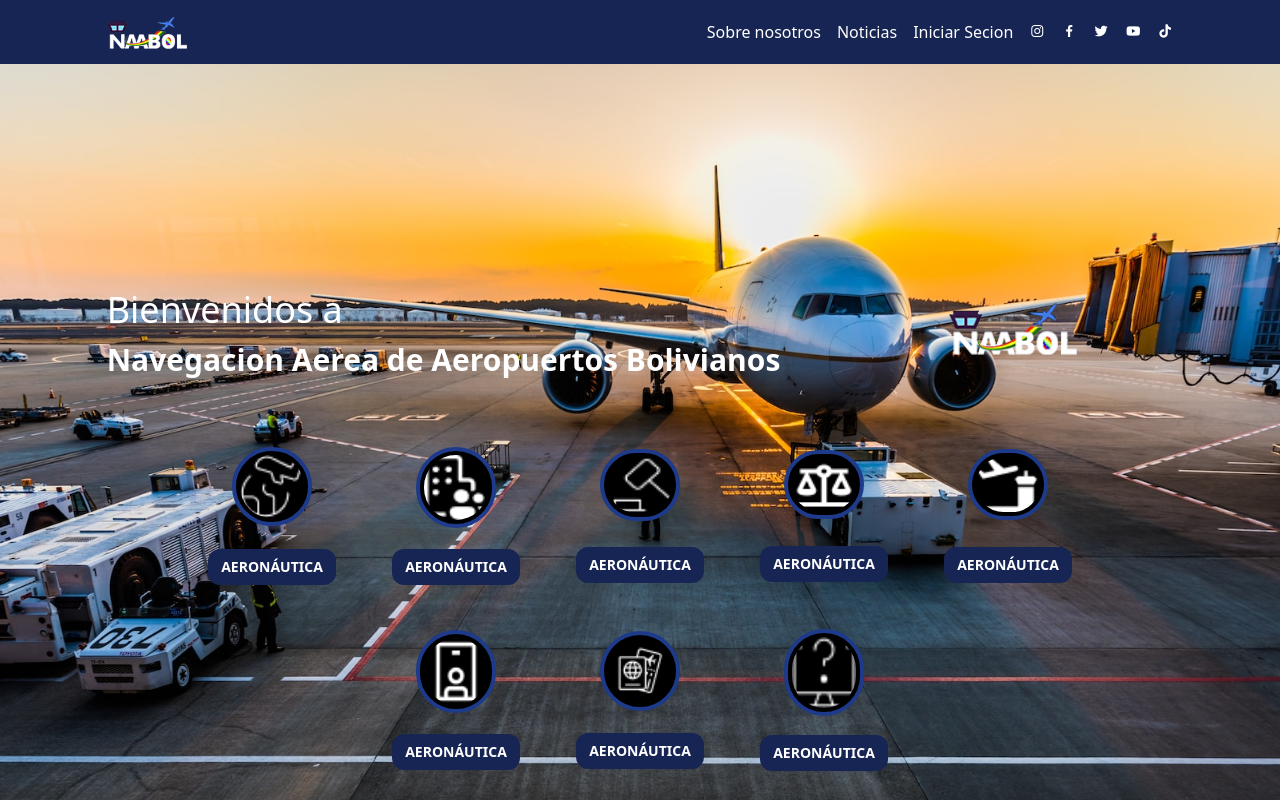
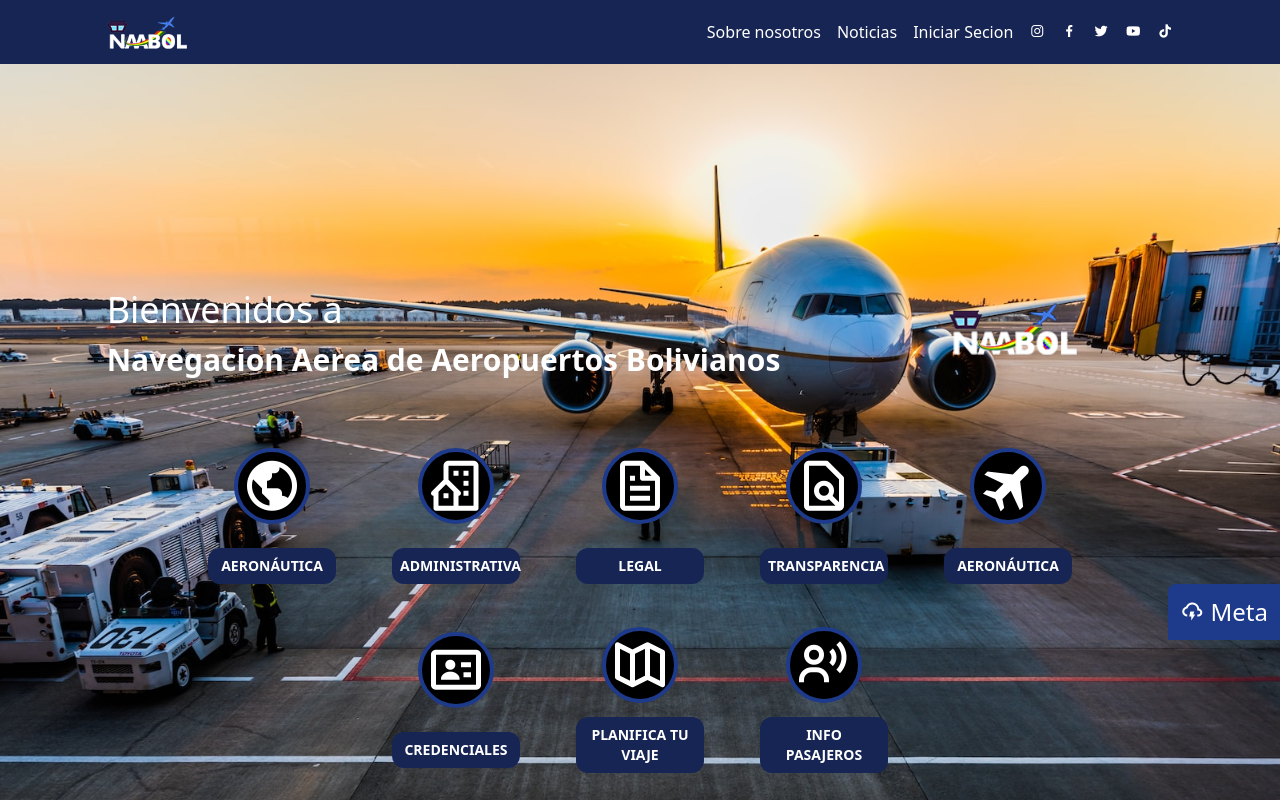
Before and after one commit to JosueCas123/PaginaWebNaabol, a React (Vite) app: page /HomeNaabol in a window 1280 px wide. Shown: the top 800 px of the page. Built offline with nearby package versions, Linux system fonts and the light colour scheme; no server answers.

Commit message:
cambie iconos

```diff
--- a/package.json
+++ b/package.json
@@ -3,7 +3,7 @@
   "private": true,
   "version": "0.0.0",
   "scripts": {
-    "dev": "vite --host 10.12.100.111",
+    "dev": "vite --host 10.12.100.235",
     "build": "vite build",
     "preview": "vite preview"
   },
--- /dev/null
+++ b/src/components/Meta.jsx
@@ -0,0 +1,13 @@
+import React from "react";
+
+export const Meta = () => {
+  return (
+    <>
+      <div className="relative">
+        <button className="fixed bottom-40 right-0  p-3 bg-blue-900 text-white rounded-tl-lg  z-10 text-lg md:text-2xl ">
+          <i className="bx bx-cloud-lightning"></i> Meta
+        </button>
+      </div>
+    </>
+  );
+};
--- a/src/paginas/HomeNaabol.jsx
+++ b/src/paginas/HomeNaabol.jsx
@@ -9,10 +9,10 @@ import { Link } from "react-router-dom";
 import { NoticiaDestacada } from "../components/NoticiaDestacada";
 import useUser from "../hooks/useUser";
 import { RedesSociales } from "../components/RedesSociales";
-
+import { Meta } from "../components/meta";
 
 export const HomeNaabol = () => {
-  const {noticias} =useUser()
+  const { noticias } = useUser();
   return (
     <>
       <Header />
@@ -44,15 +44,38 @@ export const HomeNaabol = () => {
                     href=""
                     className="  w-28 h-24 flex flex-col items-center justify-between m-3 sm:w-32 sm:h-32 sm:justify-around lg:w-40 lg:h-40"
                   >
-                    <div className="">
-                      <img
-                        src="../src/img/icon1.png"
-                        alt=""
-                        className="w-14 rounded-full p-1 border-4  border-blue-900 bg-black sm:w-20 lg:w-20"
-                      />
+                    <div className=" ">
+                      <i className="rounded-full  text-4xl p-1 border-4 border-blue-900 bx bx-world bg-black sm:text-6xl lg:text-6xl"></i>
                     </div>
                     <div className="bg-blue-950 w-24 text-center rounded-xl  font-bold p-1 sm:p-2 sm:w-28 lg:w-32">
                       <p className="text-xs sm:text-sm">AERONÁUTICA</p>
+                    </div>
+                  </a>
+                </Link>
+                <Link to="/Administrativo">
+                  <a
+                    href=""
+                    className="  w-28 h-24 flex flex-col items-center justify-between m-3 sm:w-32 sm:h-32 sm:justify-around lg:w-40 lg:h-40"
+                  >
+                    <div className="">
+                      <i className="rounded-full  text-4xl p-1 border-4 border-blue-900 bx bx-building-house  bg-black sm:text-6xl lg:text-6xl"></i>
+                    </div>
+                    <div className="bg-blue-950 w-24 text-center rounded-xl  font-bold p-1 sm:p-2 sm:w-28 lg:w-32">
+                      <p className="text-xs sm:text-sm">ADMINISTRATIVA</p>
+                    </div>
+                  </a>
+                </Link>
+
+                <Link to="/Legal">
+                  <a
+                    href=""
+                    className="  w-28 h-24 flex flex-col items-center justify-between m-3 sm:w-32 sm:h-32 sm:justify-around lg:w-40 lg:h-40"
+                  >
+                    <div className="">
+                      <i className="bx bx-file rounded-full  text-4xl p-1 border-4 border-blue-900  bg-black sm:text-6xl lg:text-6xl"></i>
+                    </div>
+                    <div className="bg-blue-950 w-24 text-center rounded-xl  font-bold p-1 sm:p-2 sm:w-28 lg:w-32">
+                      <p className="text-xs sm:text-sm">LEGAL</p>
                     </div>
                   </a>
                 </Link>
@@ -61,11 +84,18 @@ export const HomeNaabol = () => {
                   className="  w-28 h-24 flex flex-col items-center justify-between m-3 sm:w-32 sm:h-32 sm:justify-around lg:w-40 lg:h-40"
                 >
                   <div className="">
-                    <img
-                      src="../src/img/icon2.png"
-                      alt=""
-                      className="w-14 rounded-full p-1 border-4  border-blue-900 bg-black sm:w-20 lg:w-20"
-                    />
+                    <i class="bx bx-file-find rounded-full  text-4xl p-1 border-4 border-blue-900  bg-black sm:text-6xl lg:text-6xl"></i>
+                  </div>
+                  <div className="bg-blue-950 w-24 text-center rounded-xl  font-bold p-1 sm:p-2 sm:w-28 lg:w-32">
+                    <p className="text-xs sm:text-sm">TRANSPARENCIA</p>
+                  </div>
+                </a>
+                <a
+                  href=""
+                  className="  w-28 h-24 flex flex-col items-center justify-between m-3 sm:w-32 sm:h-32 sm:justify-around lg:w-40 lg:h-40"
+                >
+                  <div className="">
+                    <i class="bx bxs-plane-alt rounded-full  text-4xl p-1 border-4 border-blue-900  bg-black sm:text-6xl lg:text-6xl"></i>
                   </div>
                   <div className="bg-blue-950 w-24 text-center rounded-xl  font-bold p-1 sm:p-2 sm:w-28 lg:w-32">
                     <p className="text-xs sm:text-sm">AERONÁUTICA</p>
@@ -76,134 +106,83 @@ export const HomeNaabol = () => {
                   className="  w-28 h-24 flex flex-col items-center justify-between m-3 sm:w-32 sm:h-32 sm:justify-around lg:w-40 lg:h-40"
                 >
                   <div className="">
-                    <img
-                      src="../src/img/icon3.png"
-                      alt=""
-                      className="w-14 rounded-full p-1 border-4  border-blue-900 bg-black sm:w-20 lg:w-20"
-                    />
+                    <i class="bx bx-id-card rounded-full  text-4xl p-1 border-4 border-blue-900  bg-black sm:text-6xl lg:text-6xl"></i>
                   </div>
                   <div className="bg-blue-950 w-24 text-center rounded-xl  font-bold p-1 sm:p-2 sm:w-28 lg:w-32">
-                    <p className="text-xs sm:text-sm">AERONÁUTICA</p>
+                    <p className="text-xs sm:text-sm">CREDENCIALES</p>
                   </div>
                 </a>
+                <Link to="/Aeropuerto">
+                  <a
+                    to="/Pasajeros"
+                    className="  w-28 h-24 flex flex-col items-center justify-between m-3 sm:w-32 sm:h-32 sm:justify-around lg:w-40 lg:h-40"
+                  >
+                    <div className="">
+                      <i class="bx bx-map-alt rounded-full  text-4xl p-1 border-4 border-blue-900  bg-black sm:text-6xl lg:text-6xl"></i>
+                    </div>
+                    <div className="bg-blue-950 w-24 text-center rounded-xl  font-bold p-1 sm:p-2 sm:w-28 lg:w-32">
+                      <p className="text-xs sm:text-sm">PLANIFICA TU VIAJE</p>
+                    </div>
+                  </a>
+                </Link>
+                <Link to="">
                   <a
                     href=""
                     className="  w-28 h-24 flex flex-col items-center justify-between m-3 sm:w-32 sm:h-32 sm:justify-around lg:w-40 lg:h-40"
                   >
                     <div className="">
-                    <img
-                      src="../src/img/icon4.png"
-                      alt=""
-                      className="w-14 rounded-full p-1 border-4  border-blue-900 bg-black sm:w-20 lg:w-20"
-                    />
+                      <i class="bx bx-user-voice rounded-full  text-4xl p-1 border-4 border-blue-900  bg-black sm:text-6xl lg:text-6xl"></i>
                     </div>
                     <div className="bg-blue-950 w-24 text-center rounded-xl  font-bold p-1 sm:p-2 sm:w-28 lg:w-32">
-                    <p className="text-xs sm:text-sm">AERONÁUTICA</p>
+                      <p className="text-xs sm:text-sm">INFO PASAJEROS</p>
                     </div>
                   </a>
-                <a
-                  href=""
-                  className="  w-28 h-24 flex flex-col items-center justify-between m-3 sm:w-32 sm:h-32 sm:justify-around lg:w-40 lg:h-40"
-                >
-                  <div className="">
-                    <img
-                      src="../src/img/icon5.png"
-                      alt=""
-                      className="w-14 rounded-full p-1 border-4  border-blue-900 bg-black sm:w-20 lg:w-20"
-                    />
-                  </div>
-                  <div className="bg-blue-950 w-24 text-center rounded-xl  font-bold p-1 sm:p-2 sm:w-28 lg:w-32">
-                    <p className="text-xs sm:text-sm">AERONÁUTICA</p>
-                  </div>
-                </a>
-                <a
-                  href=""
-                  className="  w-28 h-24 flex flex-col items-center justify-between m-3 sm:w-32 sm:h-32 sm:justify-around lg:w-40 lg:h-40"
-                >
-                  <div className="">
-                    <img
-                      src="../src/img/icon6.png"
-                      alt=""
-                      className="w-14 rounded-full p-1 border-4  border-blue-900 bg-black sm:w-20 lg:w-20"
-                    />
-                  </div>
-                  <div className="bg-blue-950 w-24 text-center rounded-xl  font-bold p-1 sm:p-2 sm:w-28 lg:w-32">
-                    <p className="text-xs sm:text-sm">AERONÁUTICA</p>
-                  </div>
-                </a>
-                <a
-                  to="/Pasajeros"
-                  className="  w-28 h-24 flex flex-col items-center justify-between m-3 sm:w-32 sm:h-32 sm:justify-around lg:w-40 lg:h-40"
-                >
-                  <div className="">
-                    <img
-                      src="../src/img/icon7.png"
-                      alt=""
-                      className="w-14 rounded-full p-1 border-4  border-blue-900 bg-black sm:w-20 lg:w-20"
-                    />
-                  </div>
-                  <div className="bg-blue-950 w-24 text-center rounded-xl  font-bold p-1 sm:p-2 sm:w-28 lg:w-32">
-                    <p className="text-xs sm:text-sm">AERONÁUTICA</p>
-                  </div>
-                </a>
-                <a
-                  href=""
-                  className="  w-28 h-24 flex flex-col items-center justify-between m-3 sm:w-32 sm:h-32 sm:justify-around lg:w-40 lg:h-40"
-                >
-                  <div className="">
-                    <img
-                      src="../src/img/icon8.png"
-                      alt=""
-                      className="w-14 rounded-full p-1 border-4  border-blue-900 bg-black sm:w-20 lg:w-20"
-                    />
-                  </div>
-                  <div className="bg-blue-950 w-24 text-center rounded-xl  font-bold p-1 sm:p-2 sm:w-28 lg:w-32">
-                    <p className="text-xs sm:text-sm">AERONÁUTICA</p>
-                  </div>
-                </a>
+                </Link>
               </div>
 
-              <div className="flex justify-center flex-wrap  text-white  items-center fle my-6 sm:my-8">
-              </div>
+              <div className="flex justify-center flex-wrap  text-white  items-center fle my-6 sm:my-8"></div>
             </div>
           </div>
         </div>
 
-        <section className="lg:w-11/12 lg:mx-auto">
+        <Meta />
+
+        <section className="lg:w-11/12 lg:mx-auto max-w-screen-2xl">
           <CardGerencia />
           <div>
-            <button >
-              Ver mas..
-            </button>
+            <button>Ver mas..</button>
           </div>
-          <div className='w-auto md:w-11/12 mt-5 mx-auto'>
-                <h2 className="text-xl font-semibold">Noticias destacadas</h2>
-            <div className=" w-auto h-80 items-center my-10 overflow-x-auto overscroll-x-contain  space-x-6  flex justify-center md:flex md:space-x-5 box-border mx-auto hidden:space-y-5 overflow-hidden" id='Noticias_descatadas'>
-            {
-                        noticias.map(noticia  => (
-                            <NoticiaDestacada
-                              key={noticia.id}
-                              noticia={noticia}
-                            />
-                        ))
-                    }
+          <div className="max-w-screen-2xl ">
+            <h2 className="text-xl font-semibold  ">Noticias destacadas</h2>
+            <div
+              className=" w-auto h-80 items-center my-10 overflow-x-auto overscroll-x-contain  space-x-6  flex justify-center md:flex md:space-x-5 box-border mx-auto hidden:space-y-5 overflow-hidden"
+              id="Noticias_descatadas"
+            >
+              {noticias.map((noticia) => (
+                <NoticiaDestacada key={noticia.id} noticia={noticia} />
+              ))}
             </div>
-
-
-
-
           </div>
 
           <section className=" mb-20 md:w-11/12 mx-auto">
-          <h2 className="text-xl font-semibold">Redes Sociales</h2>
-          <div className="flex justify-around">
-            <div>
-              <RedesSociales/>
+            <h2 className="text-xl font-bold my-4 text-center">
+              Redes Sociales
+            </h2>
+            <div className="flex flex-col justify-center items-center sm:flex-row justify-around">
+              <div className="my-8">
+                <RedesSociales />
               </div>
-            <div>
-            <iframe width="700" height="450" src="https://www.youtube.com/embed/Z2XE8DJuoZA" title="YouTube video player" frameborder="0" allow="accelerometer; autoplay; clipboard-write; encrypted-media; gyroscope; picture-in-picture; web-share" allowfullscreen></iframe>
+              <div className="flex items-center justify-center my-5">
+                <iframe
+                  width="350"
+                  height="250"
+                  src="https://www.youtube.com/embed/Z2XE8DJuoZA"
+                  title="YouTube video player"
+                  frameborder="0"
+                  allow="accelerometer; autoplay; clipboard-write; encrypted-media; gyroscope; picture-in-picture; web-share"
+                  allowfullscreen
+                ></iframe>
               </div>
-
             </div>
           </section>
         </section>
--- a/src/router/AppRouter.jsx
+++ b/src/router/AppRouter.jsx
@@ -1,4 +1,3 @@
-
 import React from "react";
 import { Navigate, Route, Routes } from "react-router-dom";
 import { HomeNaabol } from "../paginas/HomeNaabol";
@@ -8,27 +7,28 @@ import { LoginPage } from "../auth/paginas/LoginPage";
 import { SobreNosotros } from "../paginas/SobreNosotros";
 import { Administrador } from "../administrador/Administrador";
 import { Aeropuerto } from "../paginas/Aeropuerto";
-import { NotiaPage } from '../paginas/NotiaPage'
-import { Formulario } from '../administrador/components/Formulario'
+import { NotiaPage } from "../paginas/NotiaPage";
+import { Formulario } from "../administrador/components/Formulario";
 import { Administrativo } from "../paginas/Administrativo";
-
+import { Legal } from "../paginas/Legal";
 
 export const AppRouter = () => {
   return (
     <>
-        <Routes>
-            <Route path='HomeNaabol' element={<HomeNaabol/>} />
-            <Route path='/Noticias' element={<Noticias/>} />
-            <Route path="PageNoticia/:id" element={<NotiaPage/>} />
-            <Route path='/SobreNosotros' element={<SobreNosotros/>} />
-            <Route path='/Login' element={<LoginPage/>} />
-            <Route path='/Administrador' element={<Administrador/>} />
-            <Route path='/Administrativa' element={<Administrativo/>} />
-            <Route path='/Formulario' element={<Formulario/>} />
-            <Route path='/' element={<Navigate to="/HomeNaabol"/>} />
-            <Route path="/Aeropuerto" element={<Aeropuerto />} />
-
-
+      <Routes>
+        <Route path="HomeNaabol" element={<HomeNaabol />} />
+        <Route path="/Noticias" element={<Noticias />} />
+        <Route path="PageNoticia/:id" element={<NotiaPage />} />
+        <Route path="/SobreNosotros" element={<SobreNosotros />} />
+        <Route path="/Login" element={<LoginPage />} />
+        <Route path="/Administrador" element={<Administrador />} />
+        <Route path="/Administrativa" element={<Administrativo />} />
+        <Route path="/Aeropuerto" element={<Aeropuerto />} />
+        <Route path="/Administrativo" element={<Administrativo />} />
+        <Route path="//Pasajeros" element={<Administrativo />} />
+        <Route path="/Legal" element={<Legal />} />
+        <Route path="/" element={<Navigate to="/HomeNaabol" />} />
+        <Route path="/Aeropuerto" element={<Aeropuerto />} />
       </Routes>
     </>
   );
```
Also changed, not shown: src/auth/paginas/LoginPage.jsx (+65 -56 lines), src/context/UsersContext.jsx (+78 -98 lines). Lines whose indentation alone changed are shown as unchanged.
